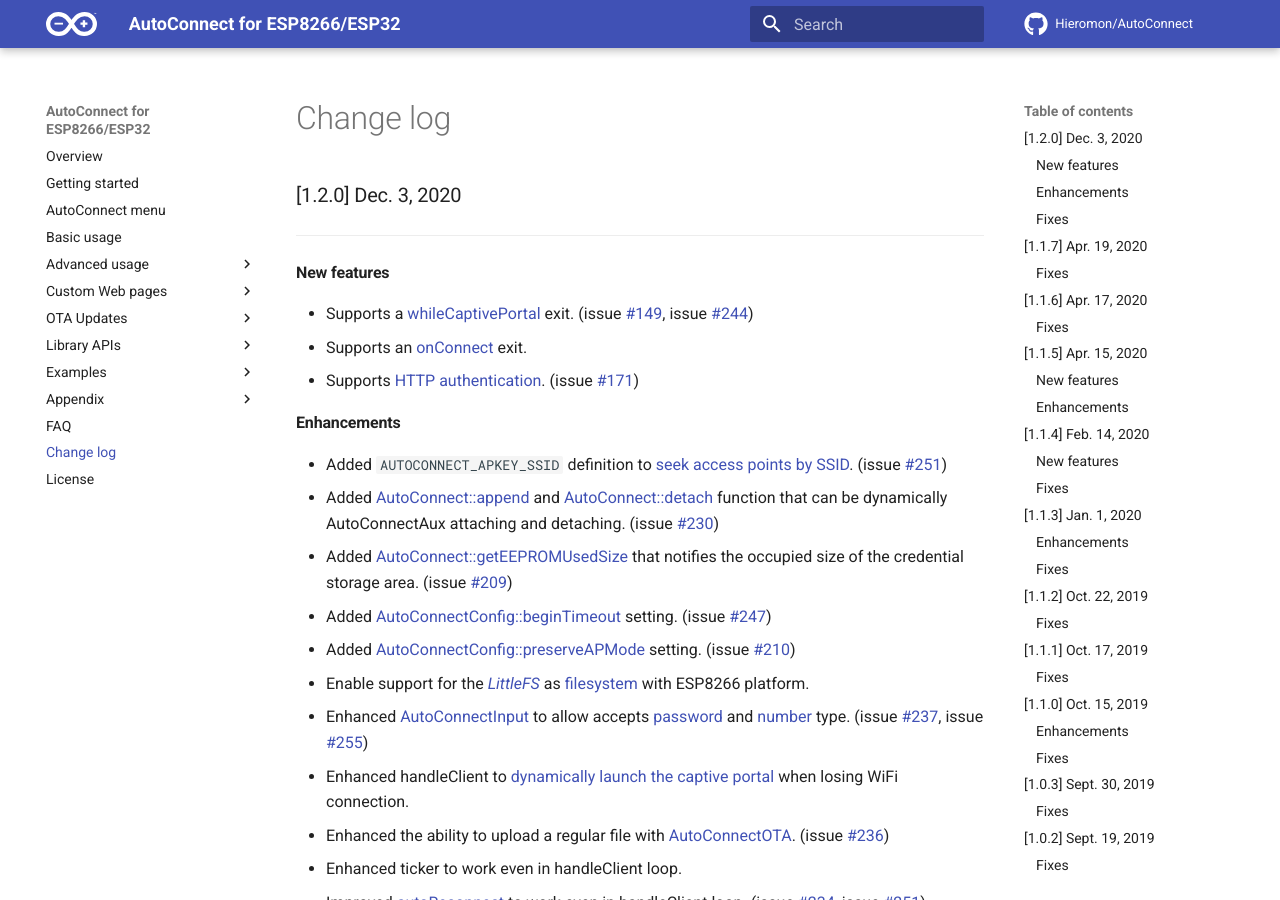
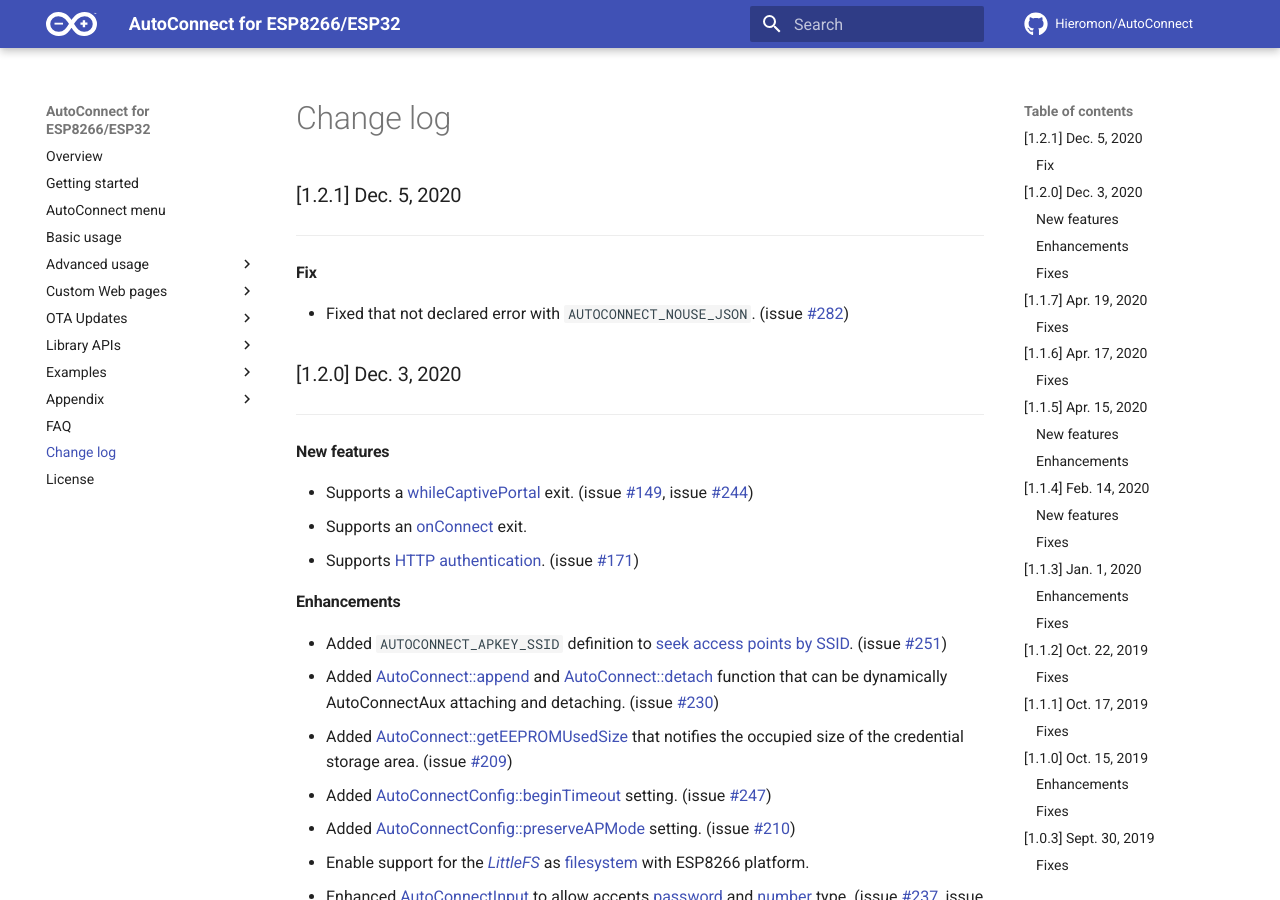
Before and after one commit to Hieromon/AutoConnect, an MkDocs documentation site: the page built from mkdocs/changelog.md, in a window 1280 px wide and 900 px high. Built offline with MkDocs 1.6.1 and Material for MkDocs 9.7.7, drawn with Linux system fonts in a browser that asks for light colours; nearby versions of some CDN libraries; comment, search, counter and statistics services are not loaded.

Commit message:
Release notes for v1.2.1

```diff
--- a/mkdocs/changelog.md
+++ b/mkdocs/changelog.md
@@ -1,3 +1,10 @@
+### [1.2.1] Dec. 5, 2020
+---
+
+#### Fix
+
+- Fixed that not declared error with `AUTOCONNECT_NOUSE_JSON`. (issue #282)
+
 ### [1.2.0] Dec. 3, 2020
 ---
 
```
Also changed, not shown: README.md (+4 -0 lines).
